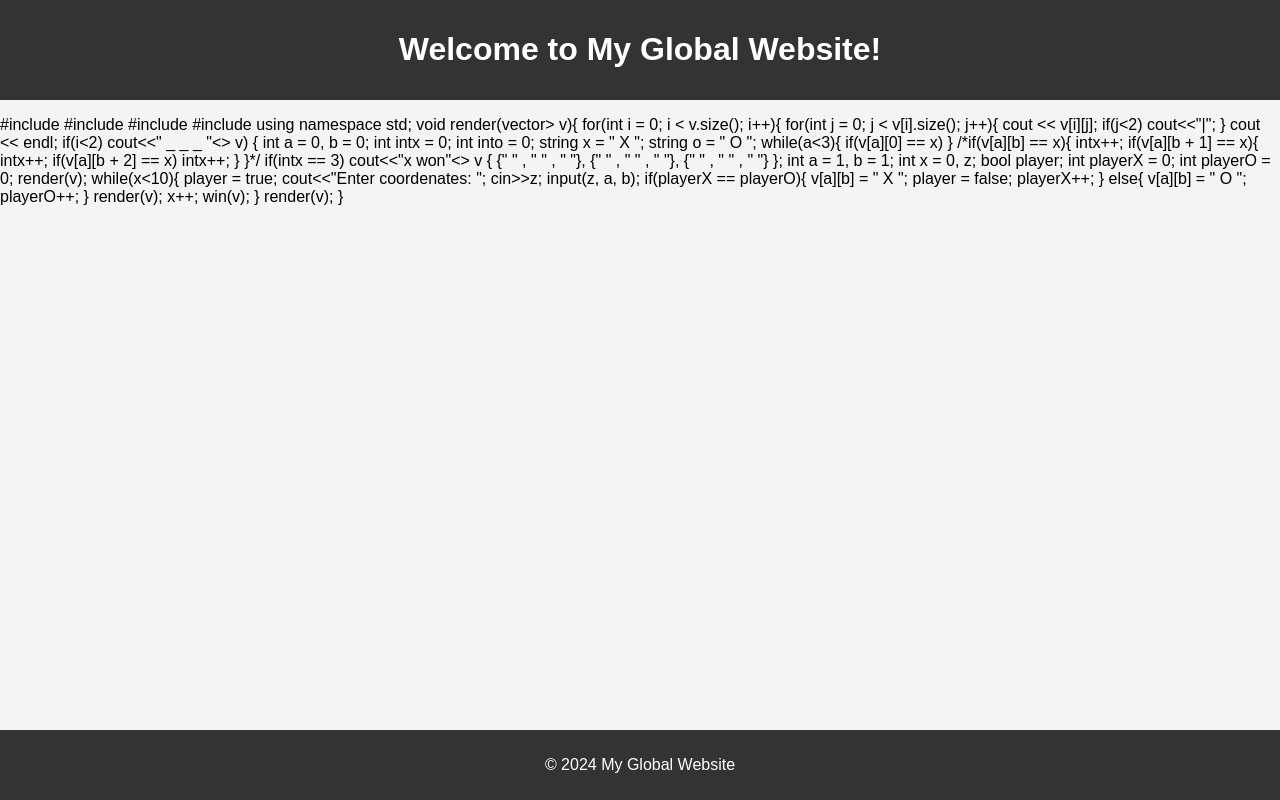
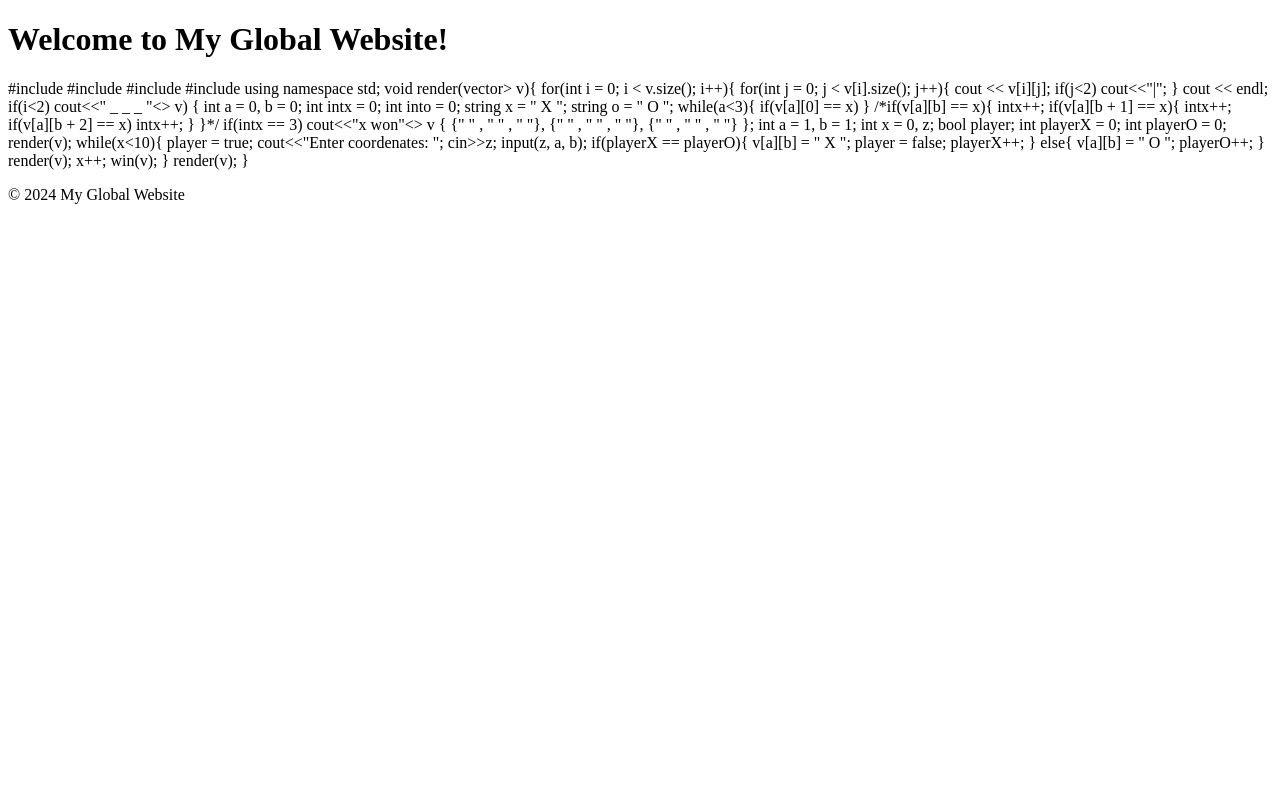
Before and after one commit to Ruben-Popovici/Rovan, a plain HTML site: page index.html in a window 1280 px wide. Drawn offline with Linux system fonts and the light colour scheme.

Commit message:
Update styles.css

```diff
--- a/styles.css
+++ b/styles.css
@@ -1,24 +1 @@
-/* styles.css */
-body {
-    font-family: Arial, sans-serif;
-    margin: 0;
-    padding: 0;
-    background-color: #f4f4f4;
-}
-
-header {
-    background-color: #333;
-    color: white;
-    padding: 10px 0;
-    text-align: center;
-}
-
-footer {
-    background-color: #333;
-    color: white;
-    text-align: center;
-    padding: 10px 0;
-    position: fixed;
-    width: 100%;
-    bottom: 0;
-}
+<iframe style="border: 1px solid rgba(0, 0, 0, 0.1);" width="800" height="450" src="https://embed.figma.com/proto/bA9nXTaBwrBwYhZYHFGSJK/Untitled?node-id=1-5&node-type=canvas&scaling=scale-down&content-scaling=fixed&page-id=0%3A1&embed-host=share" allowfullscreen></iframe>
```
